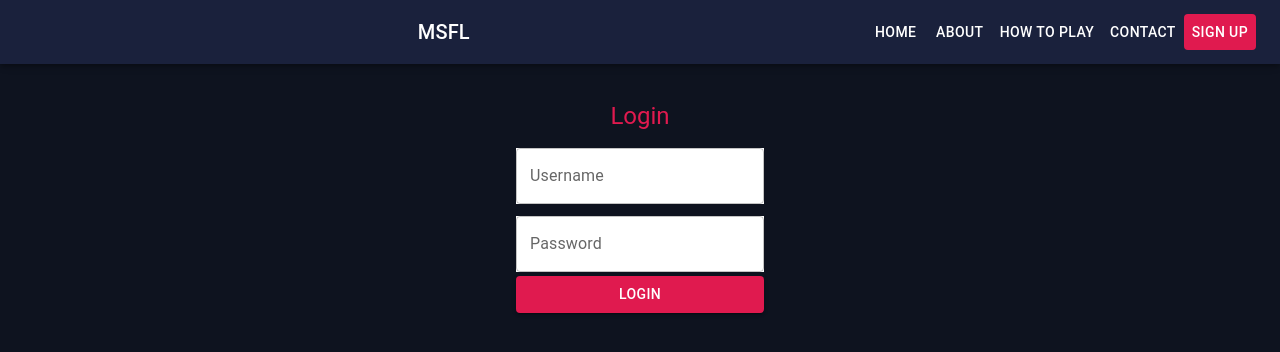
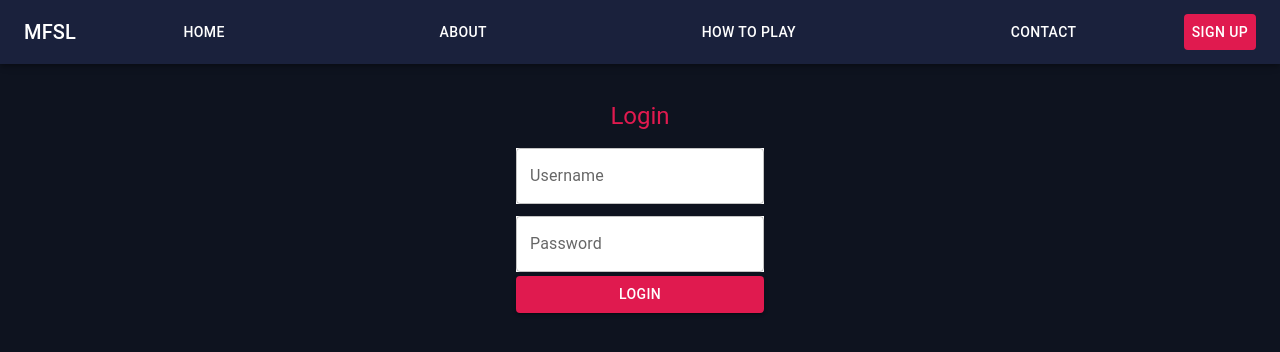
Before and after one commit to mfsl-capstone/mfsl-frontend, a React (Create React App) app: page / in a window 1280 px wide. Shown: the top 352 px of the page. Built offline with nearby package versions, Linux system fonts and the light colour scheme.

Commit message:
Changed typos on NavBar and SignUp pages

```diff
--- a/src/Pages/SignUpPage/SignUpPage.tsx
+++ b/src/Pages/SignUpPage/SignUpPage.tsx
@@ -17,7 +17,7 @@ const SignUpPage: React.FC = () => {
             <NavBar/>
             <div className="sign-up-container">
                 <Typography variant="h5" align="center" gutterBottom className="sign-up-text">
-                    Login
+                    Sign up
                 </Typography>
                 <TextField
                     label="Name"
--- a/src/components/NavBar.tsx
+++ b/src/components/NavBar.tsx
@@ -14,14 +14,14 @@ function NavBar() {
                 <Toolbar>
                     <Typography
                         variant="h6"
-                        sx={{flexGrow: 1, display: {xs: 'none', sm: 'block'}}}
+                        sx={{flexGrow: 0, display: {xs: 'none', sm: 'block'}}}
                     >
-                        MSFL
+                        MFSL
                     </Typography>
                     {navItems.map((item) => (
                         <Button key={item}
                                 sx={{
-                                    color: '#fff'
+                                    color: '#fff', flexGrow: 1, display: {xs: 'none', sm: 'block'}
                                 }}>
                             {item}
                         </Button>
```
Also changed, not shown: src/Pages/SignUpPage/SignUpPage.css (line endings or trailing spaces).
